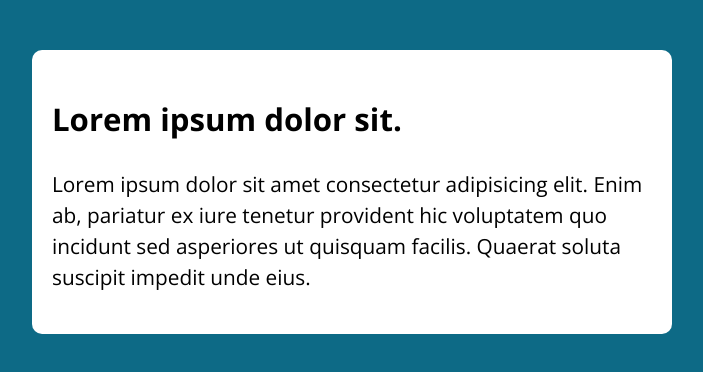
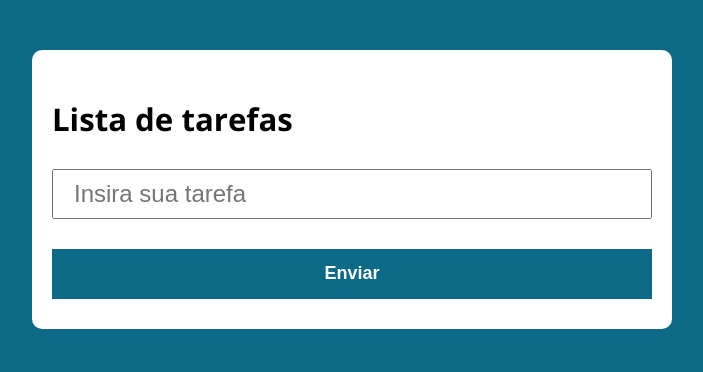
Before and after one commit to MarceloCarneiro100/lista-de-tarefas-javascript, a plain HTML site: page index.html in a window 1280 px wide. Shown: the whole page, without its empty margins (288-991 px from the left). Drawn offline with nearby package versions, Linux system fonts and the light colour scheme.

Commit message:
Ajustando o layout inicial

```diff
--- a/index.html
+++ b/index.html
@@ -3,30 +3,17 @@
 <head>
     <meta charset="UTF-8">
     <meta name="viewport" content="width=device-width, initial-scale=1.0">
-    <title>Modelo</title>
+    <title>Lista de tarefas</title>
     <link rel="stylesheet" href="./assets/css/style.css">
 </head>
 <body>
 
     <section class="container">
-        <h1>Lorem ipsum dolor sit.</h1>
-        <p>Lorem ipsum dolor sit amet consectetur adipisicing elit. Enim ab, pariatur ex iure tenetur provident hic voluptatem quo incidunt sed asperiores ut quisquam facilis. Quaerat soluta suscipit impedit unde eius.</p>
-
-        <!-- <form action="">
-            <label for="">rótulo1</label>
-            <input type="text" name="" id="">
-
-            <label for="">rótulo2</label>
-            <input type="password" name="" id="">
-
-            <label for="">rótulo3</label>
-            <input type="text" name="" id="">
-
-            <label for="">rótulo4</label>
-            <input type="number" name="" id="">
-
-            <button>Enviar</button>
-        </form> -->
+        <h1>Lista de tarefas</h1>
+        <form class="form">
+             <input type="text" class="tarefa" id="input-tarefa" placeholder="Insira sua tarefa">
+             <button class="btn" id="btn-tarefa">Enviar</button>
+        </form>
     </section>
     <script src="./assets/js/main.js"></script>
 </body>
```
